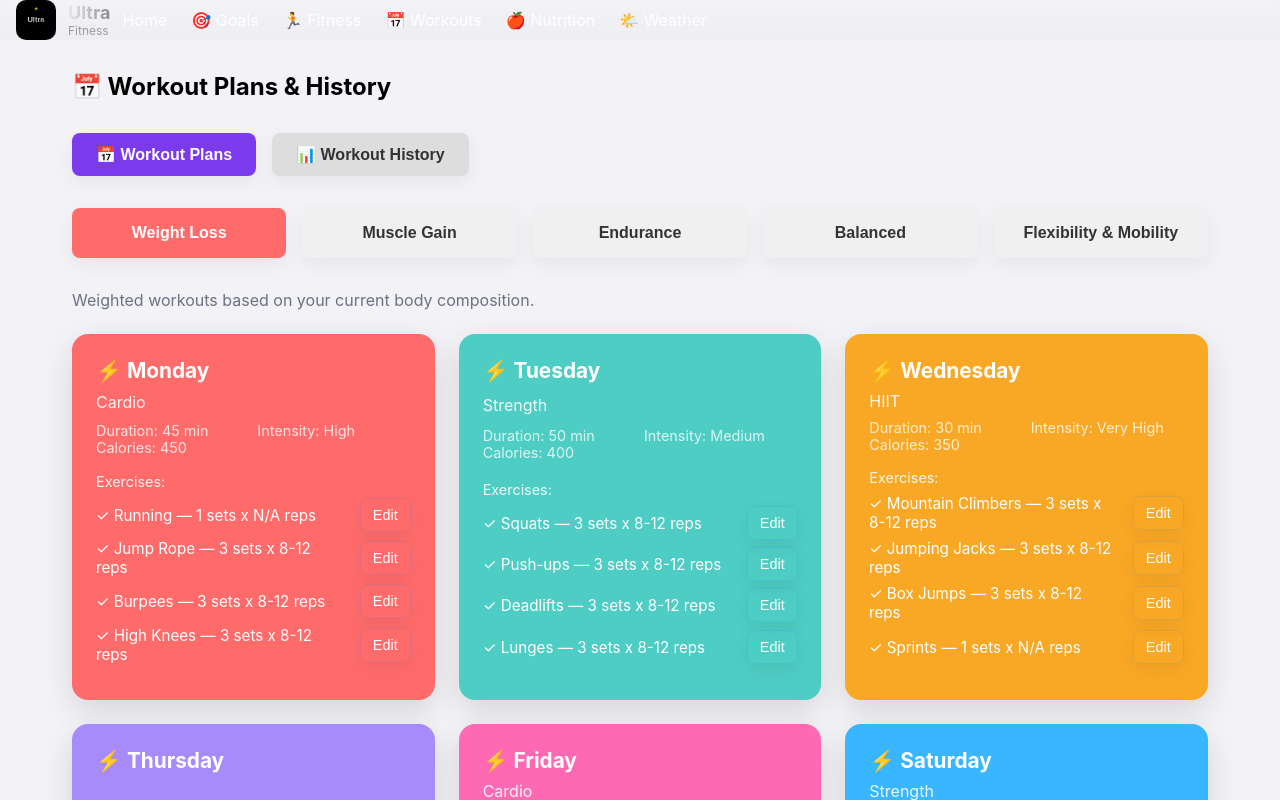
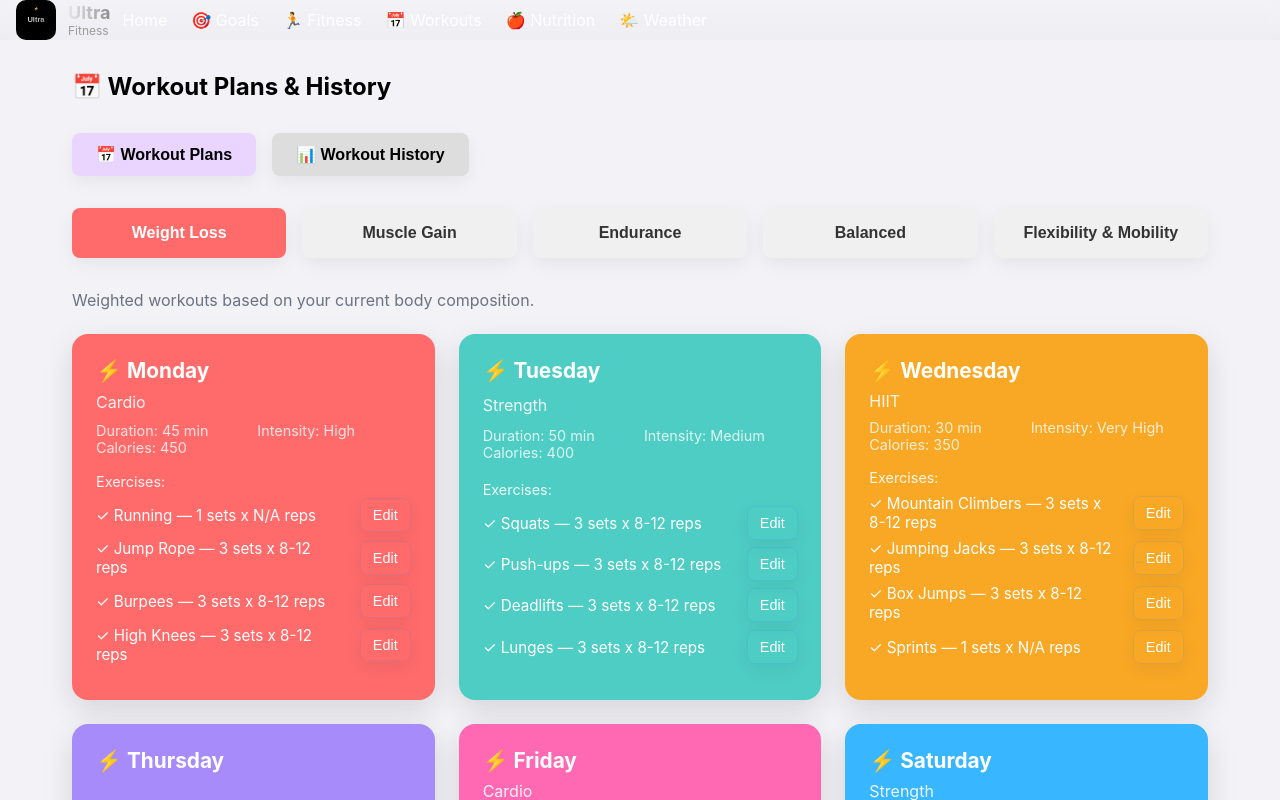
Before and after one commit to provmh3-glitch/fitness-ultra, a Next.js app: page /workouts in a window 1280 px wide. Shown: the top 800 px of the page. Built offline with nearby package versions, Linux system fonts and the light colour scheme.

Commit message:
Improve workouts switchbar visibility with black button text

```diff
--- a/app/workouts/page.tsx
+++ b/app/workouts/page.tsx
@@ -593,8 +593,8 @@ export default function WorkoutsPage() {
           onClick={() => setView('plans')}
           style={{
             padding: '0.75rem 1.5rem',
-            backgroundColor: view === 'plans' ? '#7C3AED' : '#ddd',
-            color: view === 'plans' ? '#fff' : '#333',
+            backgroundColor: view === 'plans' ? '#E9D5FF' : '#ddd',
+            color: '#000',
             border: 'none',
             borderRadius: '0.5rem',
             cursor: 'pointer',
@@ -607,8 +607,8 @@ export default function WorkoutsPage() {
           onClick={() => setView('history')}
           style={{
             padding: '0.75rem 1.5rem',
-            backgroundColor: view === 'history' ? '#7C3AED' : '#ddd',
-            color: view === 'history' ? '#fff' : '#333',
+            backgroundColor: view === 'history' ? '#E9D5FF' : '#ddd',
+            color: '#000',
             border: 'none',
             borderRadius: '0.5rem',
             cursor: 'pointer',
```
